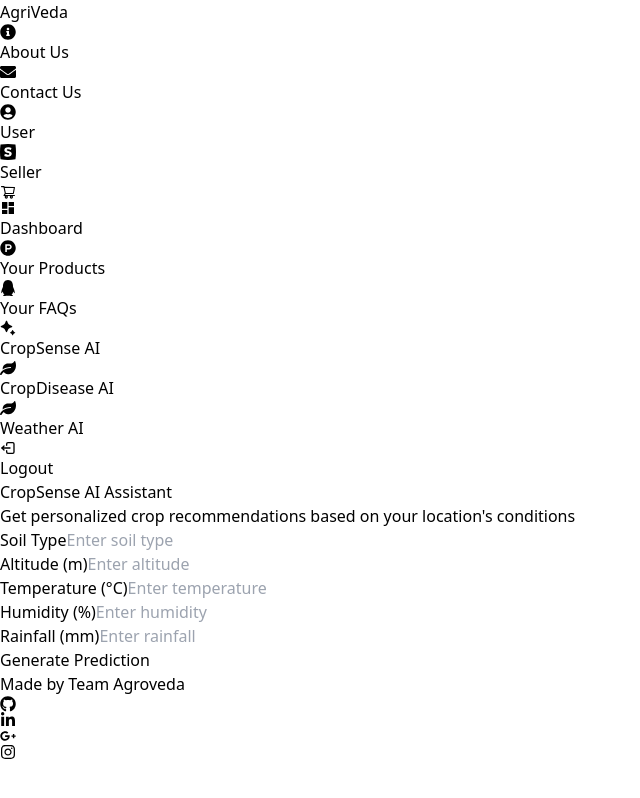
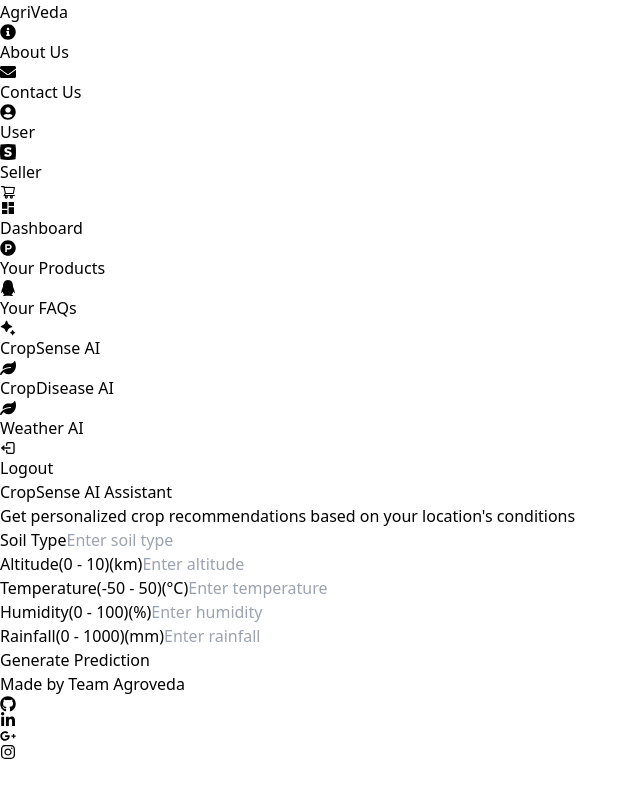
Before and after one commit to kaushakijha/agriveda, a React (Vite) app in the folder client/: page /sellerdashboard/cropsense-ai in a window 1280 px wide. Shown: the whole page, without its empty margins (0-640 px from the left). Built offline with nearby package versions, Linux system fonts and the light colour scheme.

Commit message:
updated CropDisease ai

```diff
--- a/client/src/constants/apiEndpoints.js
+++ b/client/src/constants/apiEndpoints.js
@@ -43,14 +43,9 @@
 export const ORDER_PRODUCT = `/order`;
 
 // CropSense AI
-export const CROP_PREDICTOR = (
-  soil,
-  altitude,
-  temperature,
-  humidity,
-  rainfall
-) =>
-  `/ai/crops?soil=${soil}&altitude=${altitude}&temperature=${temperature}&humidity=${humidity}&rainfall=${rainfall}`;
+export const CROP_PREDICTOR = (soil, altitude, temperature, humidity, rainfall) =>
+  `/ai/crop?soil=${soil}&altitude=${altitude}&temperature=${temperature}&humidity=${humidity}&rainfall=${rainfall}`;
+
 
 // Seller Graphs
 export const GRAPH = `/graph`;
--- a/client/src/pages/seller_dashboard/CropDiseaseAI.jsx
+++ b/client/src/pages/seller_dashboard/CropDiseaseAI.jsx
@@ -24,9 +24,13 @@
       return;
     }
 
+    console.log("Selected Image: ", selectedImage);
+
     try {
       const formData = new FormData();
       formData.append("image", selectedImage);
+
+      console.log("FormData: ", formData);
 
       const response = await sendRequest(
         "/ai/disease",
@@ -35,6 +39,7 @@
         { "Content-Type": "multipart/form-data" },
         false
       );
+      console.log("Response: ", response);
 
       setPrediction(response.data.message);
     } catch (error) {
--- a/client/src/pages/seller_dashboard/CropSenseAI.jsx
+++ b/client/src/pages/seller_dashboard/CropSenseAI.jsx
@@ -68,7 +68,7 @@
                 />
               </div>
               <div>
-                <label className="block text-gray-700 mb-2">Altitude (m)</label>
+                <label className="block text-gray-700 mb-2">Altitude(0 - 10)(km)</label>
                 <input
                   type="number"
                   name="altitude"
@@ -80,7 +80,7 @@
               </div>
               <div>
                 <label className="block text-gray-700 mb-2">
-                  Temperature (°C)
+                  Temperature(-50 - 50)(°C)
                 </label>
                 <input
                   type="number"
@@ -92,7 +92,7 @@
                 />
               </div>
               <div>
-                <label className="block text-gray-700 mb-2">Humidity (%)</label>
+                <label className="block text-gray-700 mb-2">Humidity(0 - 100)(%)</label>
                 <input
                   type="number"
                   name="humidity"
@@ -104,7 +104,7 @@
               </div>
               <div>
                 <label className="block text-gray-700 mb-2">
-                  Rainfall (mm)
+                  Rainfall(0 - 1000)(mm)
                 </label>
                 <input
                   type="number"
```
Also changed, not shown: 1 other file (tests, documents, lock files or other folders).
